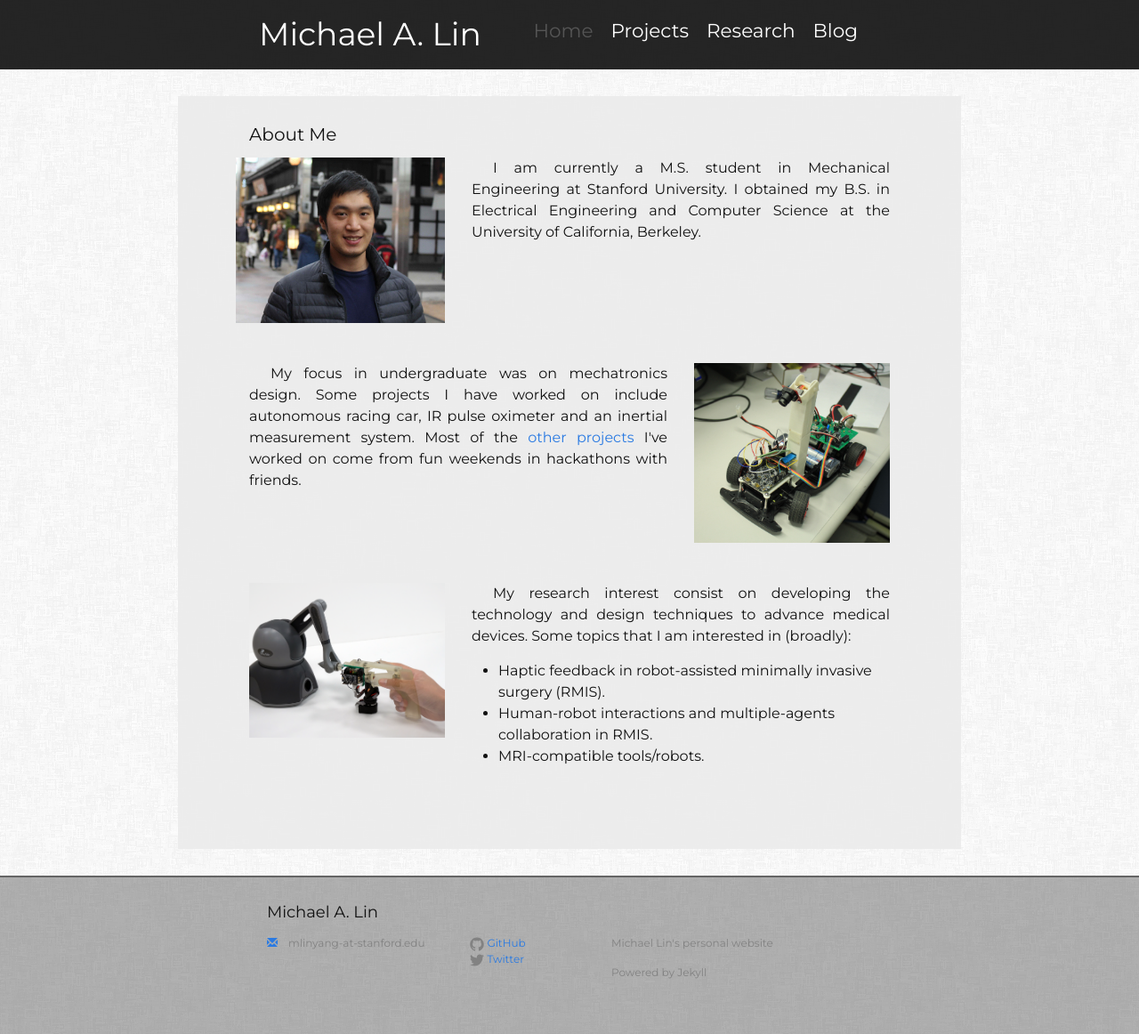
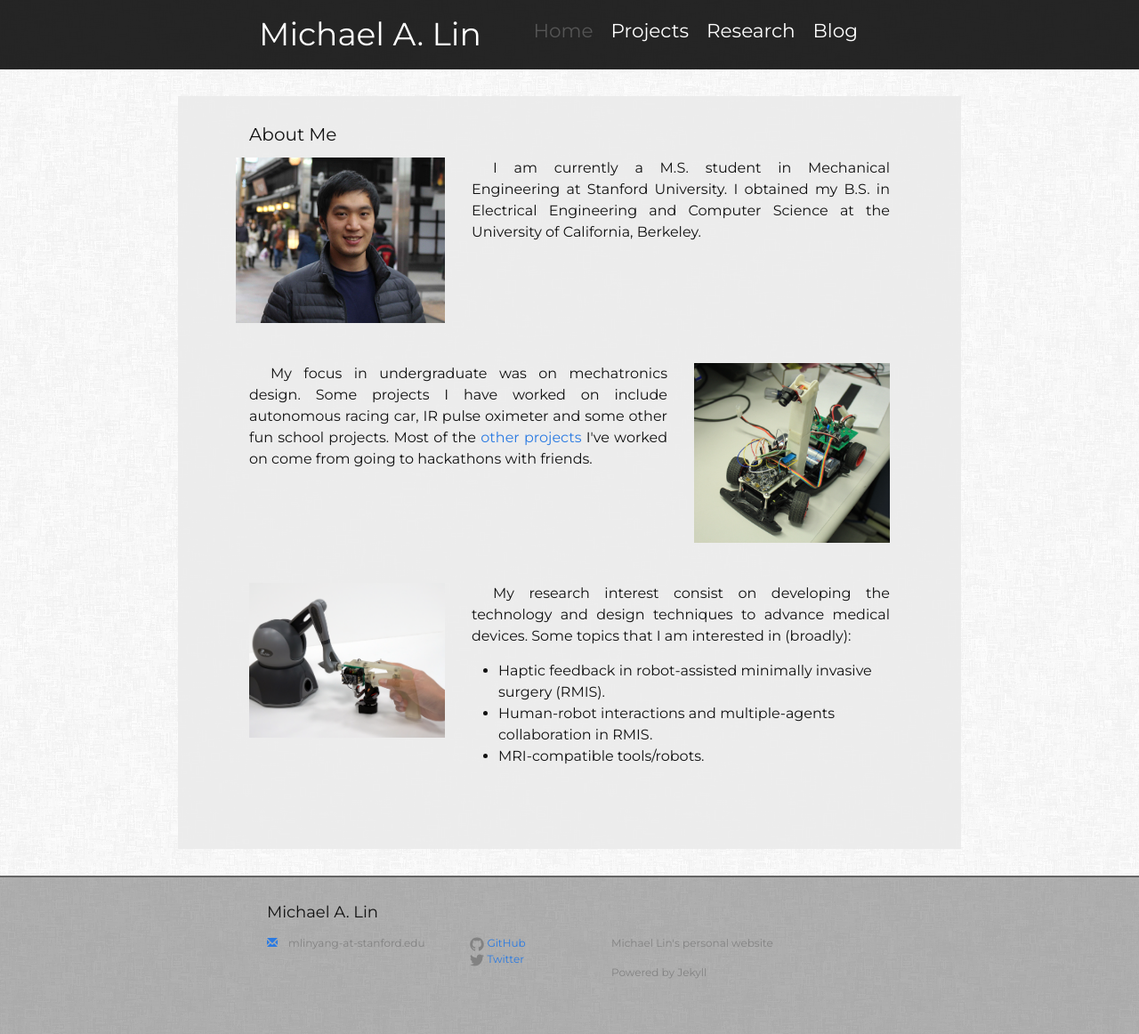
Before and after one commit to michaellin/old-site, a Jekyll site: the page built from index.html, in a window 1280 px wide. Shown: the whole page at 89% size. Built offline with Jekyll 4.4.1, drawn with Linux system fonts in a browser that asks for light colours.

Commit message:
updating index.html

```diff
--- a/index.html
+++ b/index.html
@@ -27,8 +27,7 @@ layout: default
         <div class="col-md-8 col-md-pull-4">
             <p class="about-interest">
                My focus in undergraduate was on mechatronics design. Some projects I have worked on include autonomous racing car,
-            IR pulse oximeter and an inertial measurement system. Most of the <a href="{{ "/projects.html/#hackathons" | prepend: site.baseurl }}"> other projects</a> I've worked on come from fun weekends
-            in hackathons with friends.
+            IR pulse oximeter and some other fun school projects. Most of the <a href="{{ "/projects.html/#hackathons" | prepend: site.baseurl }}"> other projects</a> I've worked on come from going to hackathons with friends.
             </p>
         </div>
     </div> <!-- row 2 -->
```
Also changed, not shown: 1 other file.
